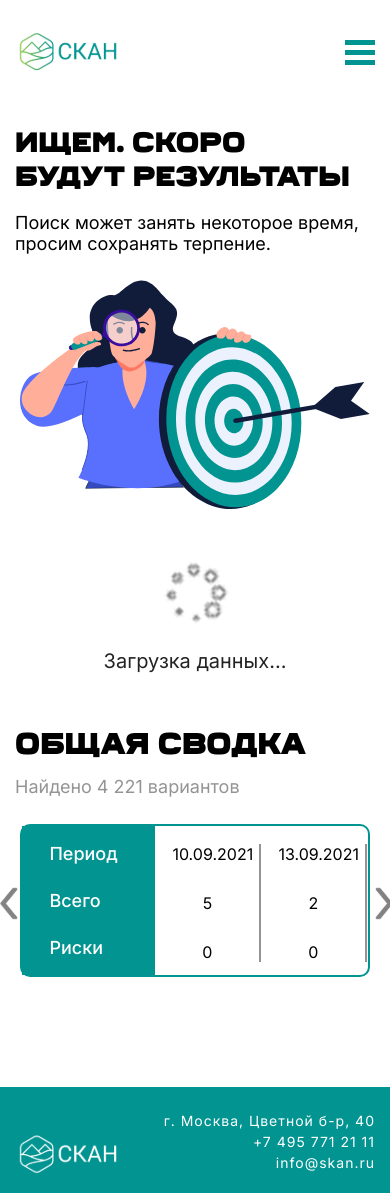
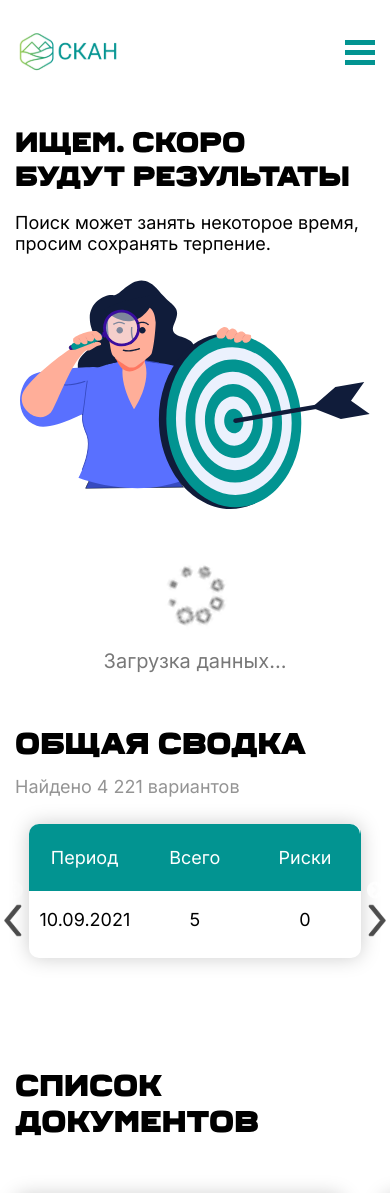
Before and after one commit to LiliiaGalkina/Scan, a React (Vite) app: page /result in a window 390 px wide. Shown: the top 1193 px of the page. Built offline with nearby package versions, Linux system fonts and the light colour scheme.

Commit message:
верстка карточки документа без адаптива

```diff
--- /dev/null
+++ b/src/components/Main/MainPage/Result/DocumentItem.tsx
@@ -0,0 +1,43 @@
+import style from "./documentitem.module.scss";
+import vremitem from "./img/vremitem.png";
+import allstyle from "../../allstyle.module.scss";
+
+const DocumentItem = () => {
+    return (
+      <div className={style.document}>
+        <div className={style.info}>
+          <div className={style.date}>13.09.2021</div>
+          <a href="#" className={style.link}>
+            Комсомольская правда KP.RU
+          </a>
+        </div>
+        <h3 className={style.title}>
+          Скиллфэктори - лучшая онлайн-школа для будущих айтишников
+        </h3>
+        <div className={style.category}>Технические новости</div>
+        <div className={style.image}>
+          <img src={vremitem} alt="обложка статьи" />
+        </div>
+        <div className={style.text}>
+          SkillFactory — школа для всех, кто хочет изменить свою карьеру и
+          жизнь. С 2016 года обучение прошли 20 000+ человек из 40 стран с 4
+          континентов, самому взрослому студенту сейчас 86 лет. Выпускники
+          работают в Сбере, Cisco, Bayer, Nvidia, МТС, Ростелекоме, Mail.ru,
+          Яндексе, Ozon и других топовых компаниях. Принципы SkillFactory:
+          акцент на практике, забота о студентах и ориентир на трудоустройство.
+          80% обучения — выполнение упражнений и реальных проектов. Каждого
+          студента поддерживают менторы, 2 саппорт-линии и комьюнити курса. А
+          карьерный центр помогает составить резюме, подготовиться к
+          собеседованиям и познакомиться с IT-рекрутерами.
+        </div>
+        <div className={style.documentfooter}>
+          <a href="#" className={`${allstyle.button} ${style.documentbutton}`}>
+            Читать в источнике
+          </a>
+          <div className={style.countwords}>2 543 слова</div>
+        </div>
+      </div>
+    );
+}
+
+export default DocumentItem;
--- a/src/components/Main/MainPage/Result/Histograms.tsx
+++ b/src/components/Main/MainPage/Result/Histograms.tsx
@@ -139,9 +139,38 @@ const Histograms: React.FC<IHistogramsProps> = ({ histogramItems }) => {
       },
     ],
   };
+
+  const settingsmobile = {
+    dots: false,
+    infinite: false,
+    slidesToShow: 1,
+    slidesToScroll: 1,
+    nextArrow: (
+      <SlickButtonFix>
+        <div>
+          <img
+            src={arrowright}
+            className={style.mobilearrowright}
+            alt="стрелка вправо"
+          />
+        </div>
+      </SlickButtonFix>
+    ),
+    prevArrow: (
+      <SlickButtonFix>
+        <div>
+          <img
+            src={arrowright}
+            className={style.mobilearrowleft}
+            alt="стрелка влево"
+          />
+        </div>
+      </SlickButtonFix>
+    ),
+  };
   return (
-    <div className={style.histogramsblock}>
-
+    <>
+      <div className={style.histogramsblock}>
         <div className={style.histogramsheader}>
           <div className={style.histogramsheaderitem}>Период</div>
           <div className={style.histogramsheaderitem}>Всего</div>
@@ -164,8 +193,30 @@ const Histograms: React.FC<IHistogramsProps> = ({ histogramItems }) => {
             ))}
           </Slider>
         </div>
-
-    </div>
+      </div>
+      <div className={style.histogramsmobile}>
+        <div className={style.histogramsmobileslider}>
+          <Slider {...settingsmobile}>
+            {dataItems.map((item, index) => (
+              <div key={index} className={style.histogramsmobileitem}>
+                <div className={style.mobilecolumn}>
+                  <div className={style.mobilecolumbheader}>Период</div>
+                  <div className={style.mobilevalue}>{item.period}</div>
+                </div>
+                <div className={style.mobilecolumn}>
+                  <div className={style.mobilecolumbheader}>Всего</div>
+                  <div className={style.mobilevalue}>{item.total}</div>
+                </div>
+                <div className={style.mobilecolumn}>
+                  <div className={style.mobilecolumbheader}>Риски</div>
+                  <div className={style.mobilevalue}>{item.risks}</div>
+                </div>
+              </div>
+            ))}
+          </Slider>
+        </div>
+      </div>
+    </>
   );
 };
 
--- a/src/components/Main/MainPage/Result/Result.tsx
+++ b/src/components/Main/MainPage/Result/Result.tsx
@@ -5,6 +5,7 @@ import style from "./result.module.scss";
 import allstyles from "../../allstyle.module.scss";
 import loader from "../../../Header/img/loader.png";
 import Histograms from "./Histograms";
+import DocumentItem from "./DocumentItem";
 
 
 
@@ -47,11 +48,14 @@ const Result = () => {
         credentials: "omit",
       });
 
-      if (!histogramRes.ok) {
+     if (!histogramRes.ok) {
         throw new Error("Ошибка получения данных histograms с сервера");
       }
 
       const histogramData = await histogramRes.json();
+       setHistogramItems(histogramData);
+
+      console.log(histogramData);
 
       const publicationIdUrl =
         "https://gateway.scan-interfax.ru/api/v1/objectsearch";
@@ -76,6 +80,8 @@ const Result = () => {
         (item: any) => item.encodedId
       );
 
+      console.log(publicationIdsItems);
+
       const documentsUrl = "https://gateway.scan-interfax.ru/api/v1/documents";
       const documentsRes = await fetch(documentsUrl, {
         method: "POST",
@@ -93,10 +99,10 @@ const Result = () => {
       }
 
       const documentsData = await documentsRes.json();
+      setDocumentsItems(documentsData);
 
+      console.log(documentsData);
 
-      setHistogramItems(histogramData);
-      setDocumentsItems(documentsData);
     } catch (e: any) {
       console.log("Ошибка выполнения запроса данных с сервера", e.message);
       setIsError(true);
@@ -142,15 +148,26 @@ const Result = () => {
               Ошибка загрузки данных. Попробуйте зайти позднее.
             </div>
           )}
-          <div className={style.histograms}>
+          <section className={style.histograms}>
             <h3 className={`${allstyles.title} ${style.histogramstitle}`}>
               Общая сводка
             </h3>
             <p className={style.histogramstext}>Найдено 4 221 вариантов</p>
             <div className={style.histogramstable}>
-						  <Histograms histogramItems={histogramItems} />
+              <Histograms histogramItems={histogramItems} />
             </div>
-          </div>
+          </section>
+          <section className={style.documents}>
+            <h2 className={`${allstyles.title} ${style.documentstitle}`}>
+              Список документов
+            </h2>
+            <div className={style.documentsitems}>
+              <DocumentItem />
+              <DocumentItem />
+              <DocumentItem />
+              <DocumentItem />
+            </div>
+          </section>
         </div>
       </div>
     </main>
--- /dev/null
+++ b/src/components/Main/MainPage/Result/documentitem.module.scss
@@ -0,0 +1,88 @@
+.document {
+    padding: 1.9rem 3rem 3.55rem;
+    display: flex;
+    flex-direction: column;
+    box-shadow: 0 0 2rem #cccccc;
+    border-radius: 1rem;
+}
+
+.info {
+    margin-bottom: 2.4rem;
+    display: flex;
+    align-items: center;
+    font-size: 1.6rem;
+    letter-spacing: 3%;
+    color: #949494;
+}
+
+.date {
+    margin-right: 1.4rem;
+}
+
+.link {
+    text-decoration: underline;
+}
+
+.title {
+    margin-bottom: 1.4rem;
+    font-size: 2.6rem;
+    font-weight: 500;
+    letter-spacing: 2%;
+}
+
+.category {
+    margin-bottom: 1.4rem;
+    max-width: 15.7rem;
+    padding: 0.4rem 1.4rem;
+    font-size: 1.2rem;
+    letter-spacing: 2%;
+    background-color: #FFB64F;
+    border-radius: 0.5rem;
+}
+
+.image {
+    margin-bottom: 2rem;
+    width: 100%;
+    background-repeat: 1rem;
+    overflow: hidden;
+    height: 15.8rem;
+    img {
+        width: 100%;
+        height: 100%;
+        object-fit: cover;
+    }
+}
+
+.text {
+    margin-bottom: 3.2rem;
+    flex: 1 1 auto;
+    font-size: 1.6rem;
+    letter-spacing: 2%;
+    color: #cccccc;
+}
+
+.documentfooter {
+    display: flex;
+    justify-content: space-between;
+    align-items: flex-end;
+}
+
+.documentbutton {
+    width: 22.3rem;
+    height: 4.65rem;
+    border-radius: 0.5rem;
+    background-color: #7CE3E1;
+    font-size: 1.6rem;
+    letter-spacing: 2%;
+    transition: all 0.5s ease;
+
+    &:hover {
+        background-color: #4481dd;
+    }
+}
+
+.countwords {
+    font-size: 1.6rem;
+    color: #949494;
+    letter-spacing: 2%;
+}
--- a/src/components/Main/MainPage/Result/result.module.scss
+++ b/src/components/Main/MainPage/Result/result.module.scss
@@ -139,6 +139,27 @@
   }
 }
 
+.histogramsmobile {
+    display: none;
+}
+
+/*documents*/
+
+.documents {
+  padding: 5.4rem 0 10.9rem;
+}
+
+.documentstitle {
+  margin-bottom: 5.8rem;
+  font-size: 3rem;
+}
+
+.documentsitems {
+  display: grid;
+  grid-template-columns: repeat(2, 1fr);
+  gap: 3.8rem;
+}
+
 @keyframes rot {
   0% {
     transform: rotate(0deg);
@@ -206,6 +227,10 @@
   .histogramsslideritem {
     font-size: 1.6rem;
   }
+
+  .resulterror {
+    font-size: 2.6rem;
+  }
 }
 
 @media (max-width: 480px) {
@@ -222,4 +247,57 @@
   .resultimage {
     max-width: 35rem;
   }
+
+  .histogramsblock {
+    display: none;
+  }
+
+  .histogramsmobile {
+    position: relative;
+    width: 100%;
+    display: block;
+  }
+
+  .histogramsmobileslider {
+    margin: 0 auto;
+    width: 92%;
+    border-radius: 1rem;
+    box-shadow: 0 0 2rem #cccccc;
+  }
+
+  .histogramsmobileitem {
+    width: 100%;
+    display: flex !important;
+    text-align: center;
+    border-radius: 1rem;
+    overflow: hidden;
+  }
+
+  .mobilecolumn {
+    max-width: 33.3%;
+    flex: 1;
+  }
+
+  .mobilecolumbheader {
+    padding: 2.3rem 1.5rem;
+    background-color: #029491;
+    color: #ffffff;
+    font-size: 1.8rem;
+  }
+
+  .mobilevalue {
+    padding: 1.8rem 1rem 2.8rem;
+    font-size: 1.8rem;
+  }
+
+  .mobilearrowleft {
+    position: absolute;
+    left: -1rem;
+    transform: rotate(180deg);
+  }
+
+  .mobilearrowright {
+    position: absolute;
+    right: -1rem;
+  }
 }
```
Also changed, not shown: src/components/Main/MainPage/Result/img/vremitem.png (added).
